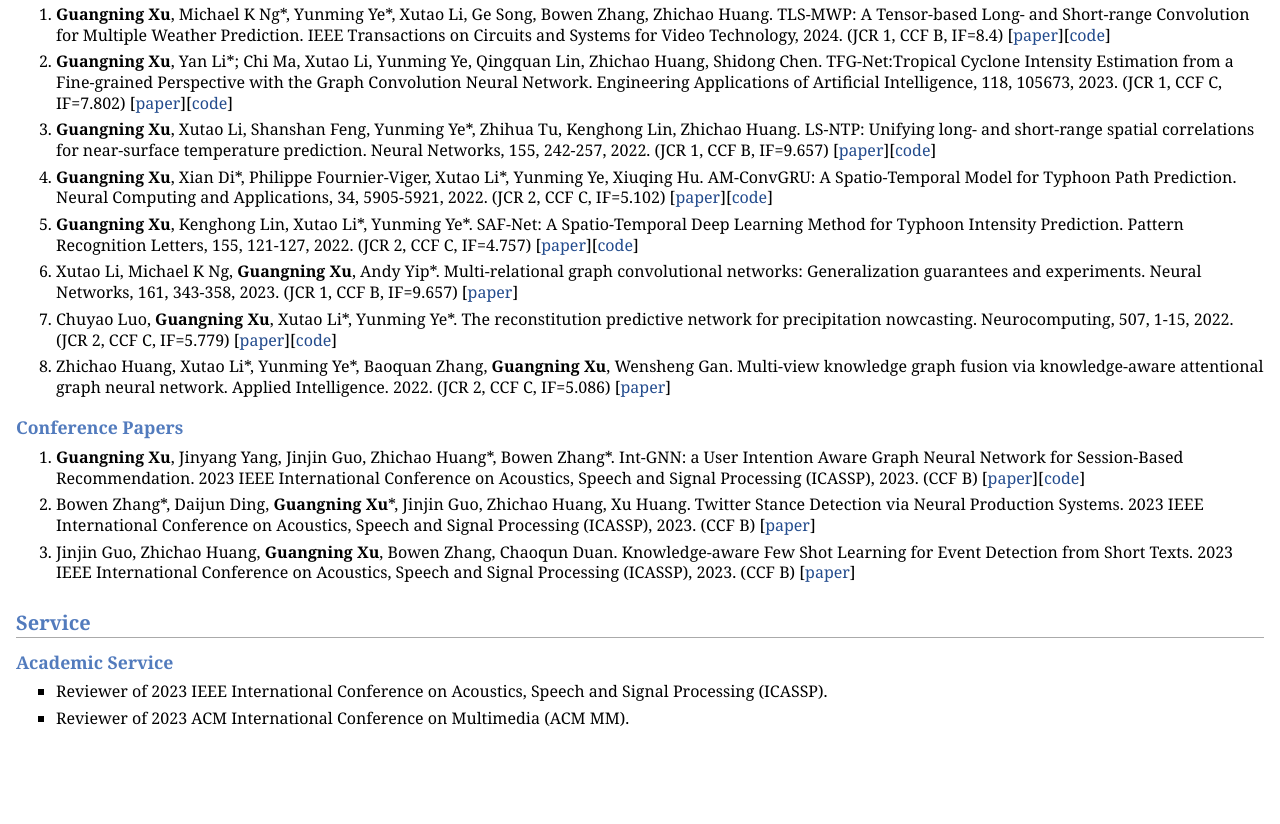
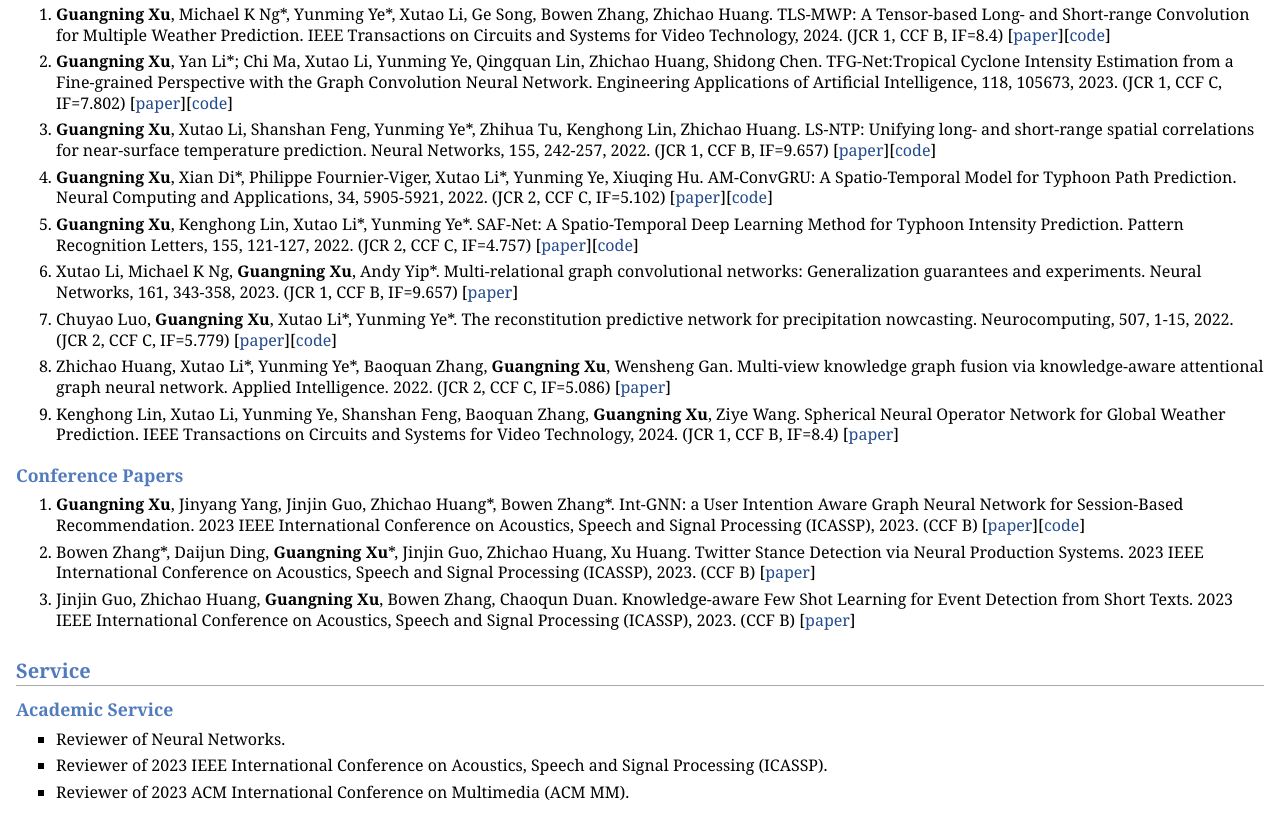
Before and after one commit to xuguangning1218/xuguangning1218.github.io, a plain HTML site: page index.html in a window 1280 px wide. Shown: the part 792-1616 px from the top of the page. Before the commit the page ends 1542 px from the top, so only its background shows below. Drawn offline with Linux system fonts and the light colour scheme.

Commit message:
update new paper

```diff
--- a/index.html
+++ b/index.html
@@ -91,6 +91,11 @@ I received the M.Sc. degree in computer science from Harbin Institute of Technol
 </p>
 </li>
 <li><p>Zhichao Huang, Xutao Li*, Yunming Ye*, Baoquan Zhang, <b>Guangning Xu</b>, Wensheng Gan. Multi-view knowledge graph fusion via knowledge-aware attentional graph neural network. Applied Intelligence. 2022. (JCR 2, CCF C, IF=5.086) [<a href="https://link.springer.com/article/10.1007/s10489-022-03667-1" target=&ldquo;blank&rdquo;>paper</a>]
+</p>
+</li>
+<li><p>Kenghong Lin, Xutao Li, Yunming Ye, Shanshan Feng, Baoquan Zhang, <b>Guangning Xu</b>, Ziye Wang. Spherical Neural Operator Network for Global Weather Prediction. IEEE Transactions on Circuits and Systems for Video Technology, 2024. (JCR 1, CCF B, IF=8.4) [<a href="https://ieeexplore.ieee.org/abstract/document/10335752/" target=&ldquo;blank&rdquo;>paper</a>]
+
+
 
 </p>
 </li>
@@ -114,6 +119,9 @@ I received the M.Sc. degree in computer science from Harbin Institute of Technol
 <h3>Academic Service
 </h3>
 <ul>
+<li><p>Reviewer of Neural Networks.
+</p>
+</li>
 <li><p>Reviewer of 2023 IEEE International Conference on Acoustics, Speech and Signal Processing (ICASSP).
 </p>
 </li>
```
Also changed, not shown: 1 other file.
